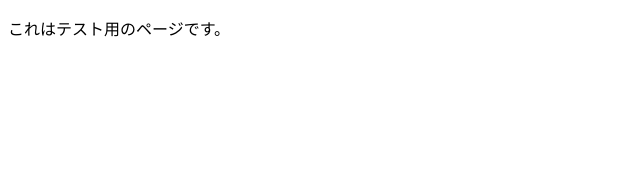
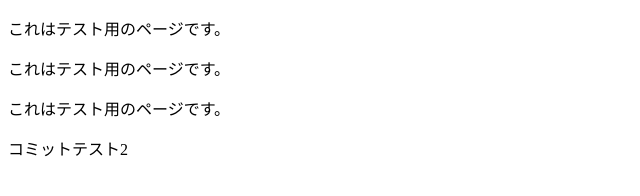
Before and after one commit to gatha369/test, a plain HTML site: page index.html in a window 1280 px wide. Shown: the whole page, without its empty margins (0-640 px from the left). Drawn offline with Linux system fonts and the light colour scheme.

Commit message:
4line test

```diff
--- a/index.html
+++ b/index.html
@@ -6,5 +6,8 @@
 </head>
 <body>
     <p>これはテスト用のページです。</p>
+    <p>これはテスト用のページです。</p>
+    <p>これはテスト用のページです。</p>
+    <p>コミットテスト2</p>
 </body>
 </html>
```
